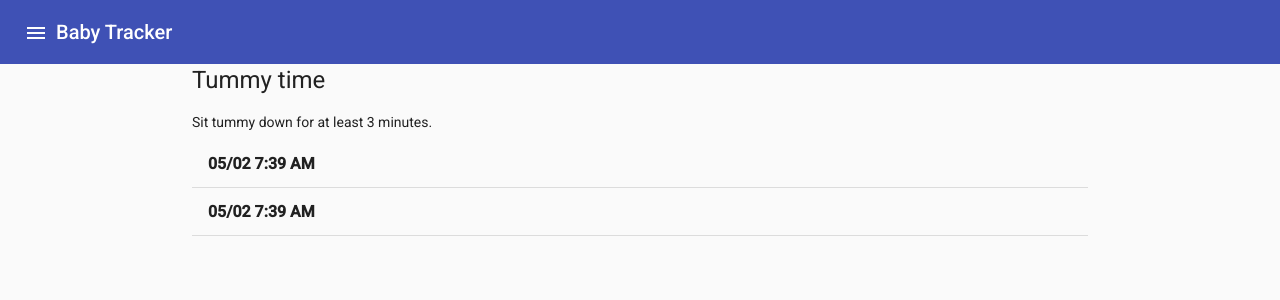
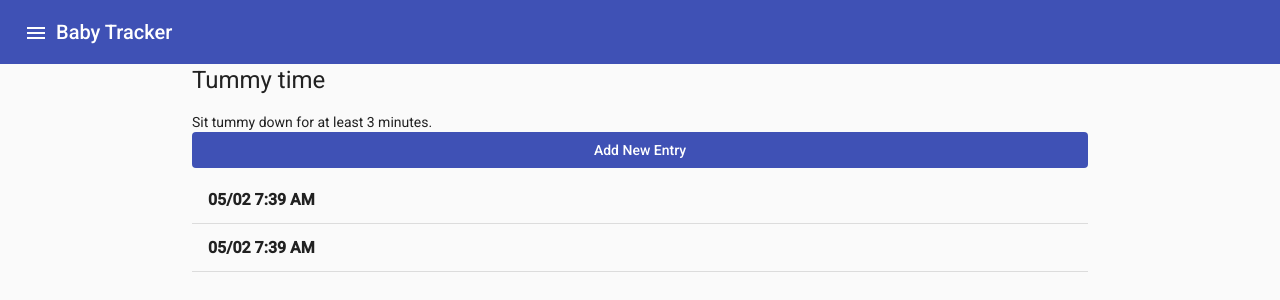
Before and after one commit to cevaris/baby-tracker, an Angular app in the folder frontend/: page /tasks/1 in a window 1280 px wide. Shown: the top 300 px of the page. Built offline with nearby package versions, Linux system fonts and the light colour scheme.

Commit message:
working with forms

```diff
--- a/frontend/src/app/app.module.ts
+++ b/frontend/src/app/app.module.ts
@@ -9,6 +9,8 @@ import { ToolbarComponent } from './components/toolbar/toolbar.component';
 import { MaterialModule } from './material/material.module';
 import { TasksViewComponent } from './pages/tasks-view/tasks-view.component';
 import { TasksComponent } from './pages/tasks/tasks.component';
+import { TaskRecordFormComponent } from './components/task-record-form/task-record-form.component';
+import { ReactiveFormsModule } from '@angular/forms';
 
 @NgModule({
   declarations: [
@@ -16,6 +18,7 @@ import { TasksComponent } from './pages/tasks/tasks.component';
     ToolbarComponent,
     TasksComponent,
     TasksViewComponent,
+    TaskRecordFormComponent,
   ],
   imports: [
     AppRoutingModule,
@@ -24,6 +27,7 @@ import { TasksComponent } from './pages/tasks/tasks.component';
     FlexLayoutModule,
     FormsModule,
     MaterialModule,
+    ReactiveFormsModule,
   ],
   providers: [],
   bootstrap: [AppComponent]
--- /dev/null
+++ b/frontend/src/app/components/task-record-form/task-record-form.component.html
@@ -0,0 +1,26 @@
+<form [formGroup]="taskRecordForm" autocomplete="off" novalidate
+    fxLayout="column wrap" fxLayoutGap="10px">
+    <!-- <mat-form-field>
+        <input matInput type="text" placeholder="Link to shorten"
+            formControlName="link" id="link">
+        <mat-error id="error-link-required"
+            *ngIf="hasError('link', 'required')">Link is required.
+        </mat-error>
+        <mat-error id="error-link-invalid" *ngIf="hasError('link', 'invalid')">
+            {{linkForm.controls['link'].getError('invalid')}}
+        </mat-error>
+    </mat-form-field> -->
+
+    <mat-error id="error-form" *ngIf="formError">
+        {{formError}}
+    </mat-error>
+
+    <button id="form-submit" (click)="onSubmit()" mat-flat-button
+        color="primary" [disabled]="!taskRecordForm.valid || submitting">
+        Add New Entry
+    </button>
+
+    <!-- <div *ngIf="submitting" fxLayoutAlign="center">
+        <mat-spinner></mat-spinner>
+    </div> -->
+</form>
--- /dev/null
+++ b/frontend/src/app/components/task-record-form/task-record-form.component.ts
@@ -0,0 +1,36 @@
+import { Component, Input, OnInit } from '@angular/core';
+import { FormGroup } from '@angular/forms';
+import { Task } from 'src/app/api';
+
+@Component({
+  selector: 'app-task-record-form',
+  templateUrl: './task-record-form.component.html',
+  styleUrls: ['./task-record-form.component.scss']
+})
+export class TaskRecordFormComponent implements OnInit {
+
+  @Input() task: Task;
+  taskRecordForm: FormGroup;
+
+  // string containing non-specific field form errors
+  formError: string;
+  submitting: boolean;
+
+  constructor() {
+    this.submitting = false;
+    // TODO: dynamically build
+    this.taskRecordForm = new FormGroup({});
+  }
+
+  ngOnInit(): void {
+    console.log(this.task);
+    // this.taskRecordForm = new FormGroup({
+    //   link: new FormControl('', [Validators.required]),
+    // });
+  }
+
+  onSubmit(): void {
+    console.log('submitting', this.taskRecordForm.value);
+  }
+
+}
--- a/frontend/src/app/material/material.module.ts
+++ b/frontend/src/app/material/material.module.ts
@@ -3,6 +3,7 @@ import { MatButtonModule } from '@angular/material/button';
 import { MatNativeDateModule } from '@angular/material/core';
 import { MatDatepickerModule } from '@angular/material/datepicker';
 import { MatDividerModule } from '@angular/material/divider';
+import { MatFormFieldModule } from '@angular/material/form-field';
 import { MatIconModule } from '@angular/material/icon';
 import { MatInputModule } from '@angular/material/input';
 import { MatListModule } from '@angular/material/list';
@@ -16,6 +17,7 @@ import { BrowserAnimationsModule } from '@angular/platform-browser/animations';
     BrowserAnimationsModule,
     MatDatepickerModule,
     MatDividerModule,
+    MatFormFieldModule,
     MatInputModule,
     MatNativeDateModule,
     MatToolbarModule,
--- a/frontend/src/app/pages/tasks-view/tasks-view.component.html
+++ b/frontend/src/app/pages/tasks-view/tasks-view.component.html
@@ -4,6 +4,8 @@
             <h1>{{task.title}}</h1>
         </div>
         <div>{{task.description}}</div>
+
+        <app-task-record-form [task]="task"></app-task-record-form>
 
         <mat-list role="list">
             <mat-list-item role="listitem"
@@ -20,7 +22,5 @@
                 <mat-divider></mat-divider>
             </mat-list-item>
         </mat-list>
-
-
     </div>
 </div>
```
Also changed, not shown: frontend/src/app/components/task-record-form/task-record-form.component.scss (added), 1 other file (tests, documents, lock files or other folders).
